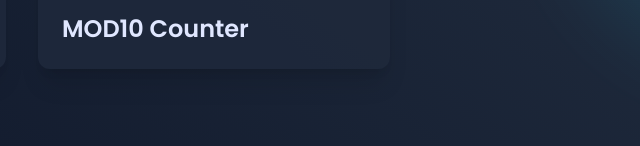
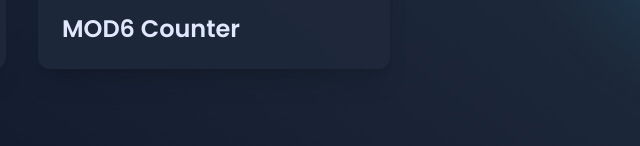
Before and after one commit to talhacpp/Personal_Portfolio, a website built with Vite: page project.html in a window 1280 px wide. Shown: the part 795-941 px from the top of the page, 426-1066 px from the left. Built offline with nearby package versions, Linux system fonts and the light colour scheme.

Commit message:
Last commit

```diff
--- a/project.html
+++ b/project.html
@@ -66,7 +66,7 @@
       <!-- Card 5 -->
       <div class="bg-[#1e293b] bg-opacity-90 rounded-xl p-6 shadow-xl transform transition-all duration-500 hover:scale-105 hover:shadow-2xl">
         <img src="./image/hardware.png" alt="Second Flutter App Showcase" class="rounded-2xl w-full h-60 object-cover mb-4" />
-        <h2 class="text-2xl font-semibold">MOD10 Counter</h2>
+        <h2 class="text-2xl font-semibold">MOD6 Counter</h2>
       </div>
 
     </div>
```
